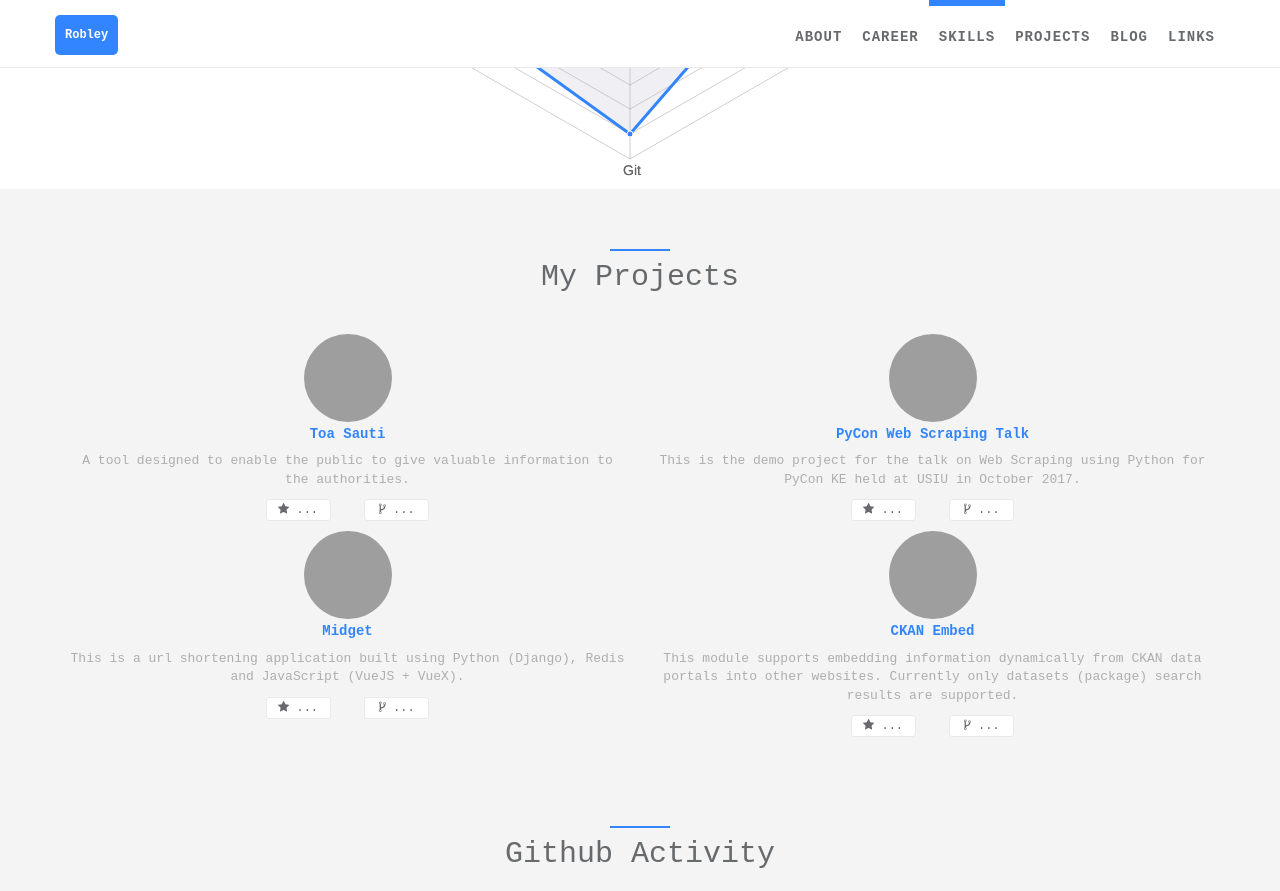
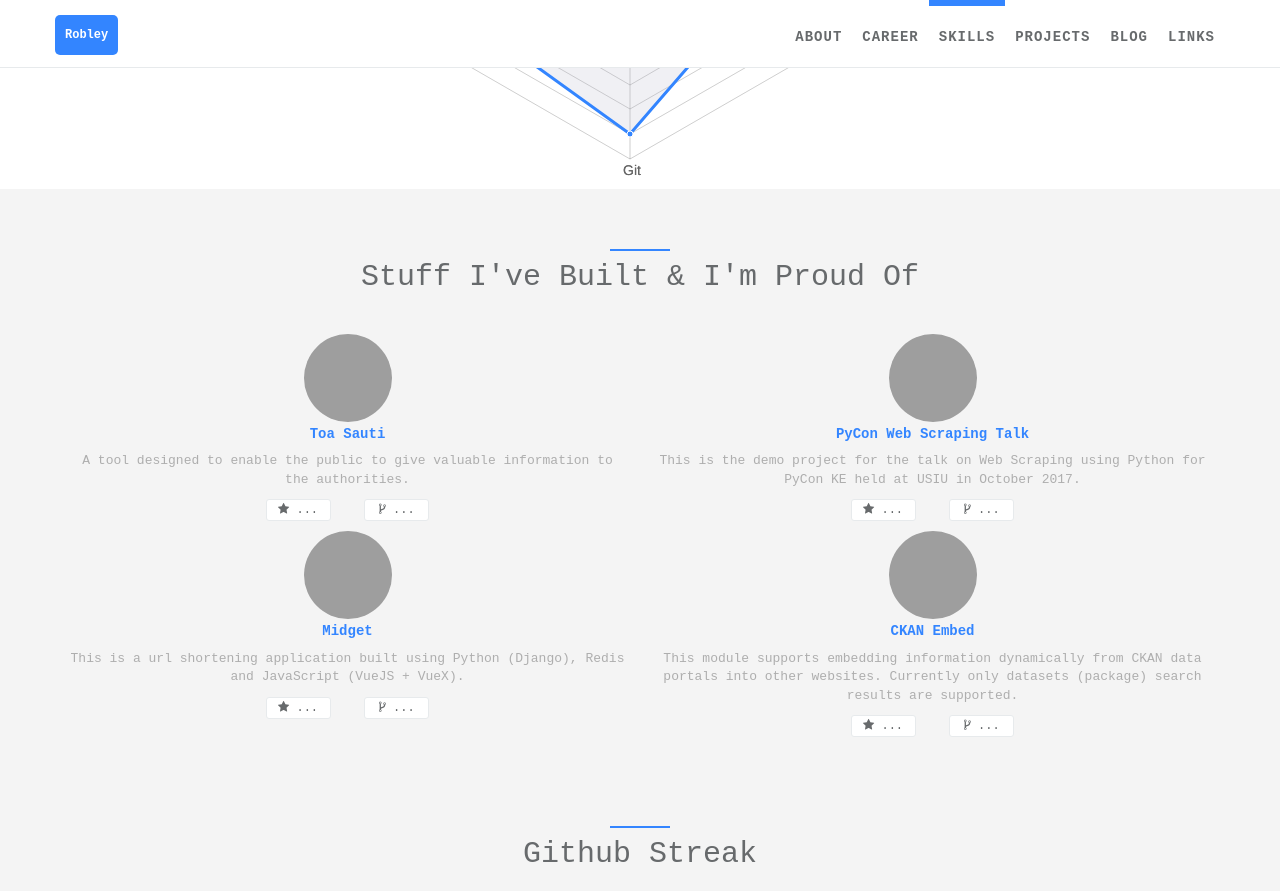
Before and after one commit to ro6ley/ro6ley.github.io, a Jekyll site: the page built from index.html, in a window 1280 px wide and 1400 px high, scrolled down 2484 px, cut to the strip 0-891 px from the top of the window. Built offline with Jekyll 4.4.1, drawn with Linux system fonts in a browser that asks for light colours; grey boxes are pictures that could not be loaded.

Commit message:
change title

```diff
--- a/_includes/sections/projects.html
+++ b/_includes/sections/projects.html
@@ -2,7 +2,7 @@
     <div class="row m-b-lg">
         <div class="col-lg-12 text-center">
             <div class="navy-line"></div>
-            <h1><span data-i18n="projects.my_projects">My Projects</span></h1>
+            <h1><span data-i18n="projects.my_projects">Stuff I've Built & I'm Proud Of</span></h1>
         </div>
     </div>
     <div class="row">
@@ -46,7 +46,7 @@
         <div class="row m-b-lg">
             <div class="col-lg-12 text-center">
                 <div class="navy-line"></div>
-                <h1><span data-i18n="link.link">Github Activity</span></h1>
+                <h1><span data-i18n="link.link">Github Streak</span></h1>
             </div>
         </div>
         <div class="row">
```
